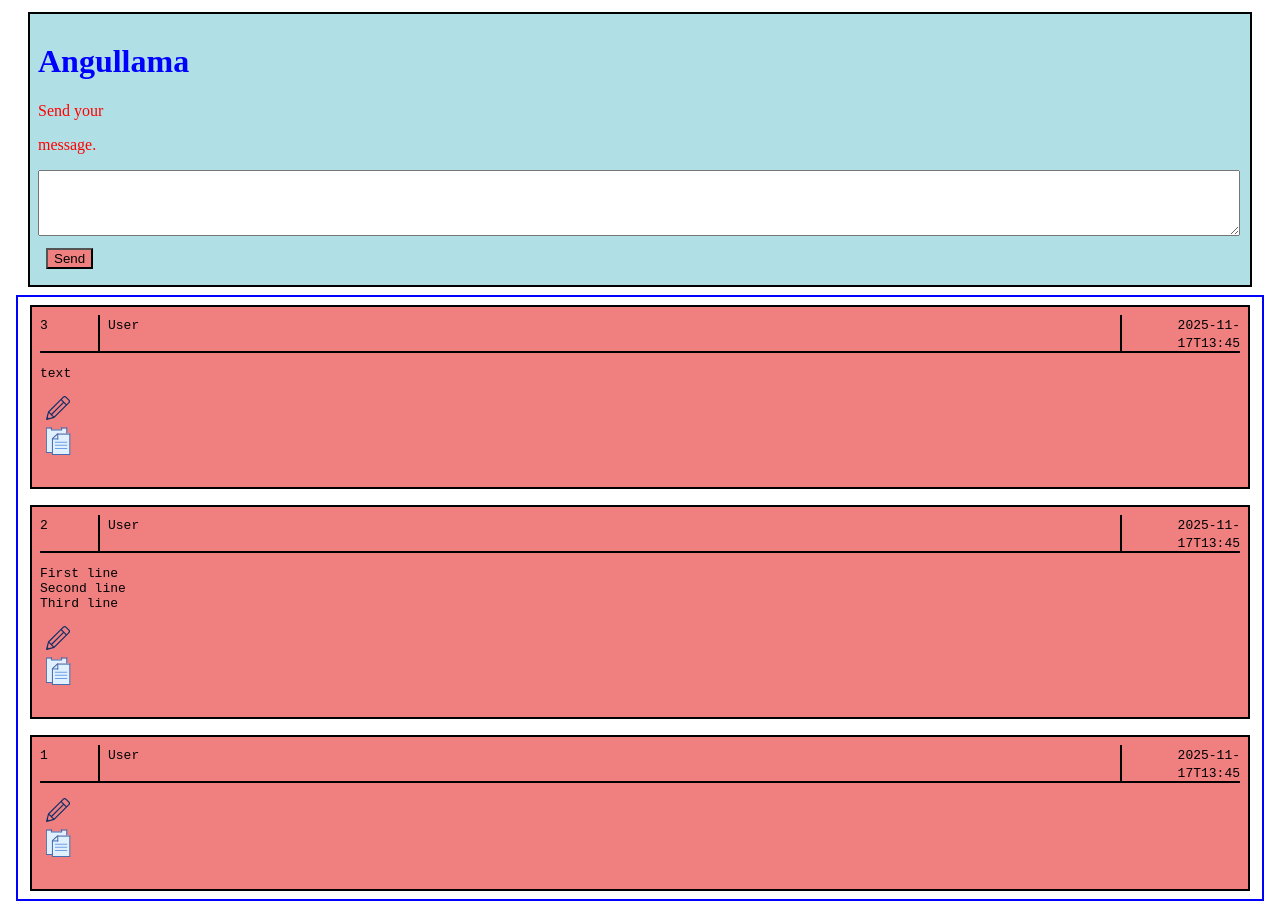
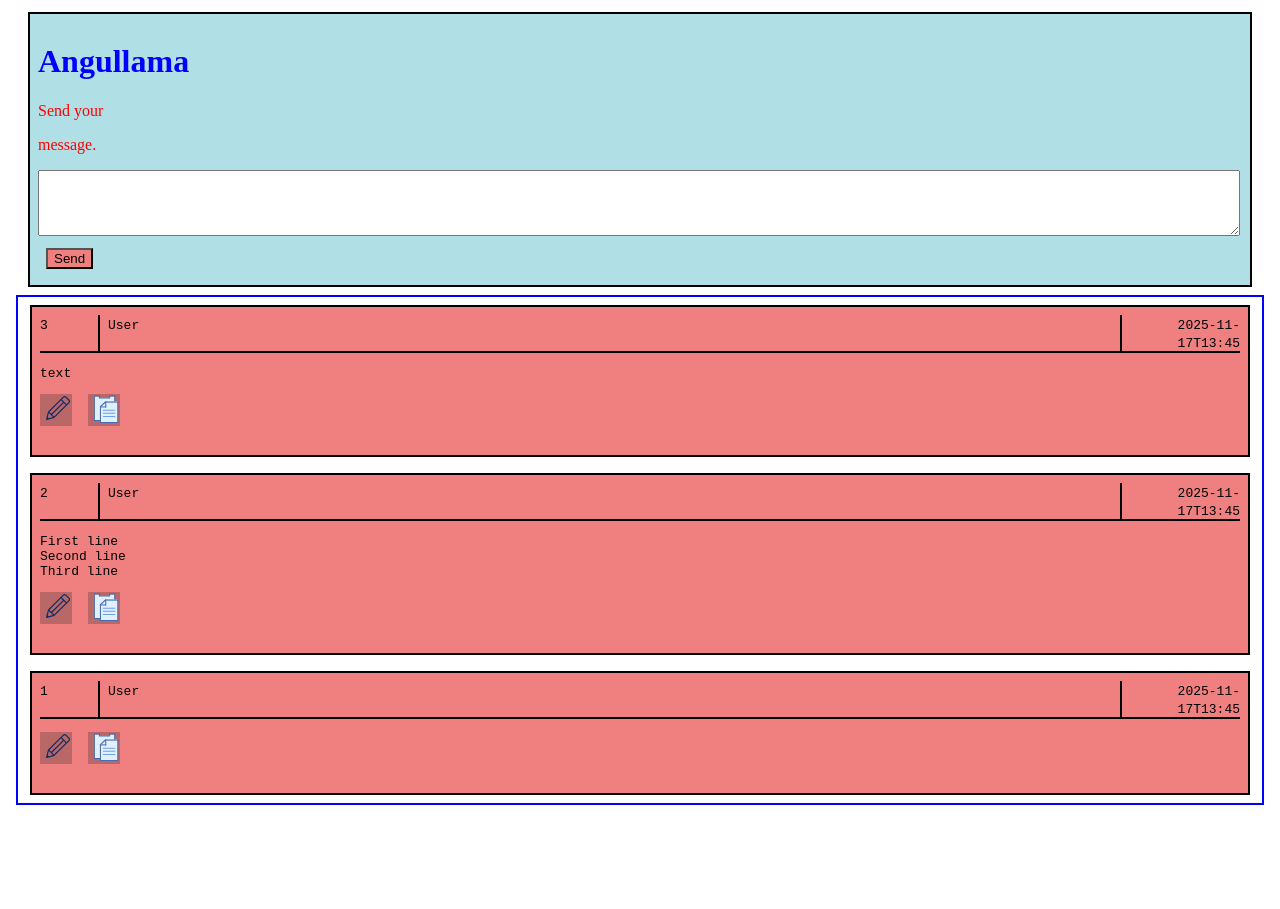
Before and after one commit to SamFernFer/Angullama, an Angular app: page / in a window 1280 px wide. After the commit the page ends 813 px from the top, so only its background shows below. Built offline with nearby package versions, Linux system fonts and the light colour scheme.

Commit message:
The copy button is now positioned correctly and both buttons have a non-transparent background colour when inactive.

```diff
--- a/src/app/app.css
+++ b/src/app/app.css
@@ -61,11 +61,11 @@ p {
 .message-button {
     display: inline-block;
     cursor: pointer;
-    background-color: transparent;
+    background-color: #22222244;
     border: none;
     width: 32px;
     height: 32px;
-    margin-right: 8px
+    margin-bottom: 8px
 }
 .message-button:active {
     background-color: grey
--- a/src/app/app.html
+++ b/src/app/app.html
@@ -30,7 +30,7 @@
           <div class="message-string">
             <pre>{{message.msg}}</pre>
           </div>
-          <div style="display: gird; grid-template-columns: 5% 5%">
+          <div style="display: grid; grid-template-columns: 48px 48px">
             <div>
               <button class="message-button">
                 <img src="pencil.svg">
```
